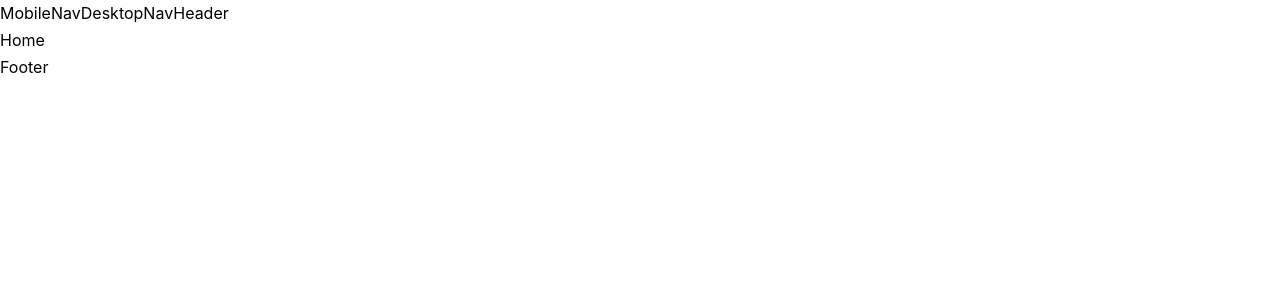
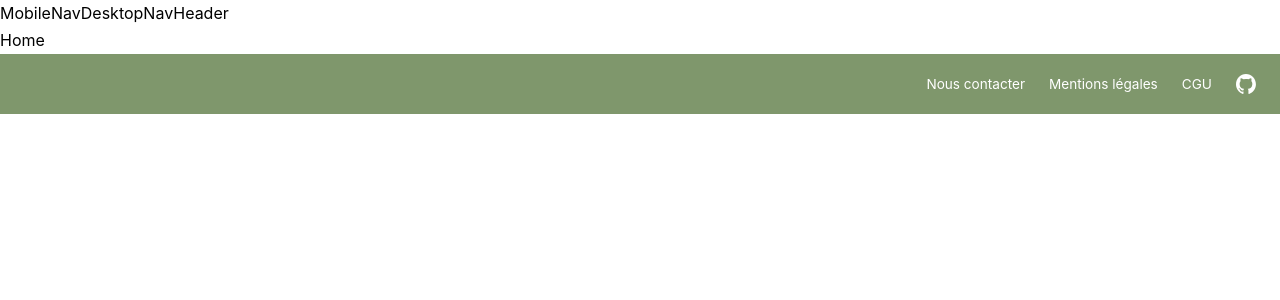
Before and after one commit to wildcodeschool-2025-03/JS-WestDevs-P3-SeazN, a React (Vite) app in the folder client/: page / in a window 1280 px wide. Shown: the top 300 px of the page. Built offline with nearby package versions, Linux system fonts and the light colour scheme; a web font is replaced by a local one.

Commit message:
Created footer + added github logo

```diff
--- a/client/src/components/layouts/footer/Footer.tsx
+++ b/client/src/components/layouts/footer/Footer.tsx
@@ -1,5 +1,21 @@
+import "./footer.css";
+
 const Footer = () => {
-  return <span>Footer</span>;
+  return (
+    <footer className="footer">
+      <div className="footer-right">
+        <a href="/contact">Nous contacter</a>
+        <a href="/mentions-legales">Mentions légales</a>
+        <a href="/cgu">CGU</a>
+
+        <img
+          src="/icones-logo/github-mark-white.svg"
+          alt="GitHub"
+          className="github-logo"
+        />
+      </div>
+    </footer>
+  );
 };
 
 export default Footer;
--- /dev/null
+++ b/client/src/components/layouts/footer/footer.css
@@ -0,0 +1,30 @@
+.footer {
+  background-color: #7f976c;
+  height: 60px;
+  display: flex;
+  justify-content: flex-end;
+  align-items: center;
+  padding: 0 1.5rem;
+
+  .footer-right {
+    display: flex;
+    align-items: center;
+    gap: 1.5rem;
+  }
+
+  a {
+    color: white;
+    font-size: 0.85rem;
+    text-decoration: none;
+
+    &:hover {
+      text-decoration: underline;
+    }
+  }
+
+  .github-logo {
+    width: 20px;
+    height: 20px;
+    filter: brightness(100);
+  }
+}
```
Also changed, not shown: client/public/icones-logo/github-mark-white.svg (added).
